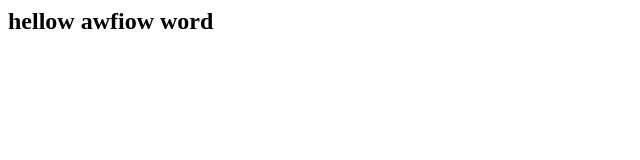
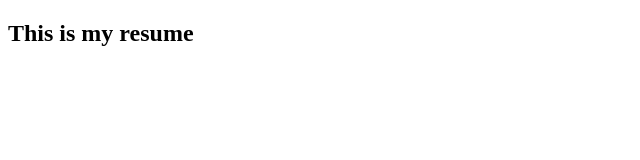
Before and after one commit to LiangQiXin/resname, a plain HTML site: page index.html in a window 1280 px wide. Shown: the whole page, without its empty margins (0-640 px from the left). Drawn offline with Linux system fonts and the light colour scheme.

Commit message:
Modify index.html

```diff
--- a/index.html
+++ b/index.html
@@ -1,5 +1,10 @@
-<html>
-  <body>
-  <h2>hellow awfiow word<h2>
-  </body>
+<!doctype html>
+<html lang="en">
+<head>
+	<meta charset="UTF-8">
+	<title>Document</title>
+</head>
+<body>
+	<h2>This is my resume<h2>
+</body>
 </html>
```
